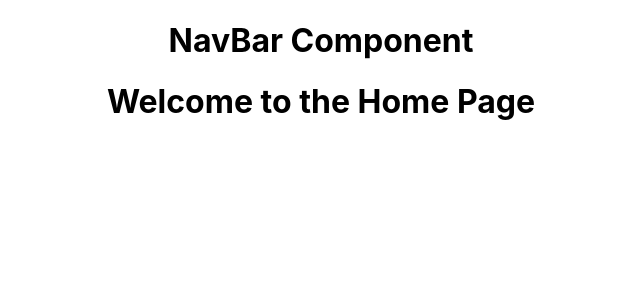
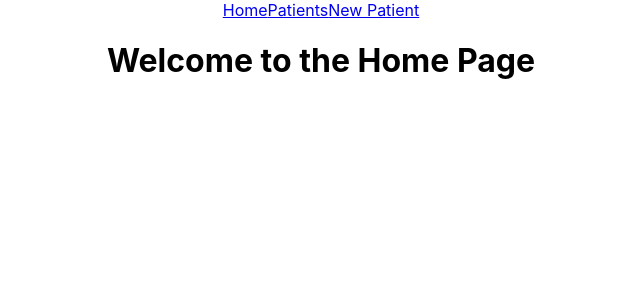
Before and after one commit to NoahAl777/paperless-2.0, a React (Create React App) app: page / in a window 1280 px wide. Shown: the top 300 px of the page, without its empty margins (319-959 px from the left). Built offline with nearby package versions, Linux system fonts and the light colour scheme; data requests are answered from the project's data file.

Commit message:
add navigation links to navbar with the link component

```diff
--- a/src/Components/NavBar.js
+++ b/src/Components/NavBar.js
@@ -4,7 +4,9 @@
 const NavBar = () => {
   return (
     <div className="NavBar">
-      <h1>NavBar Component</h1>
+      <Link to="/">Home</Link>
+      <Link to="/patients">Patients</Link>
+      <Link to="/newPatientForm">New Patient</Link>
     </div>
   );
 };
```
